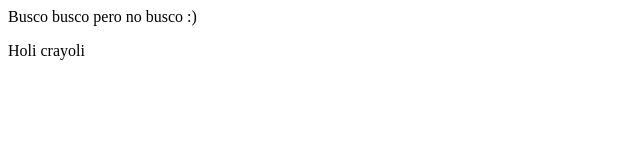
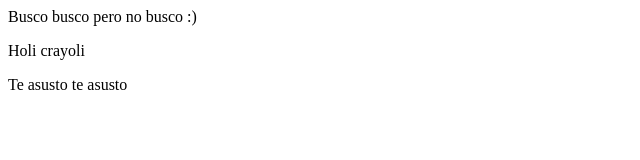
Before and after one commit to PLUS-Juampa/webproject, a plain HTML site: page contact.html in a window 1280 px wide. Shown: the whole page, without its empty margins (0-640 px from the left). Drawn offline with Linux system fonts and the light colour scheme.

Commit message:
Modificación

```diff
--- a/contact.html
+++ b/contact.html
@@ -6,5 +6,6 @@
 	<body>
 		<p> Busco busco pero no busco :) </p>
 		<p> Holi crayoli </p>
+		<p> Te asusto te asusto</p>
 	</body>
 </html>
```
